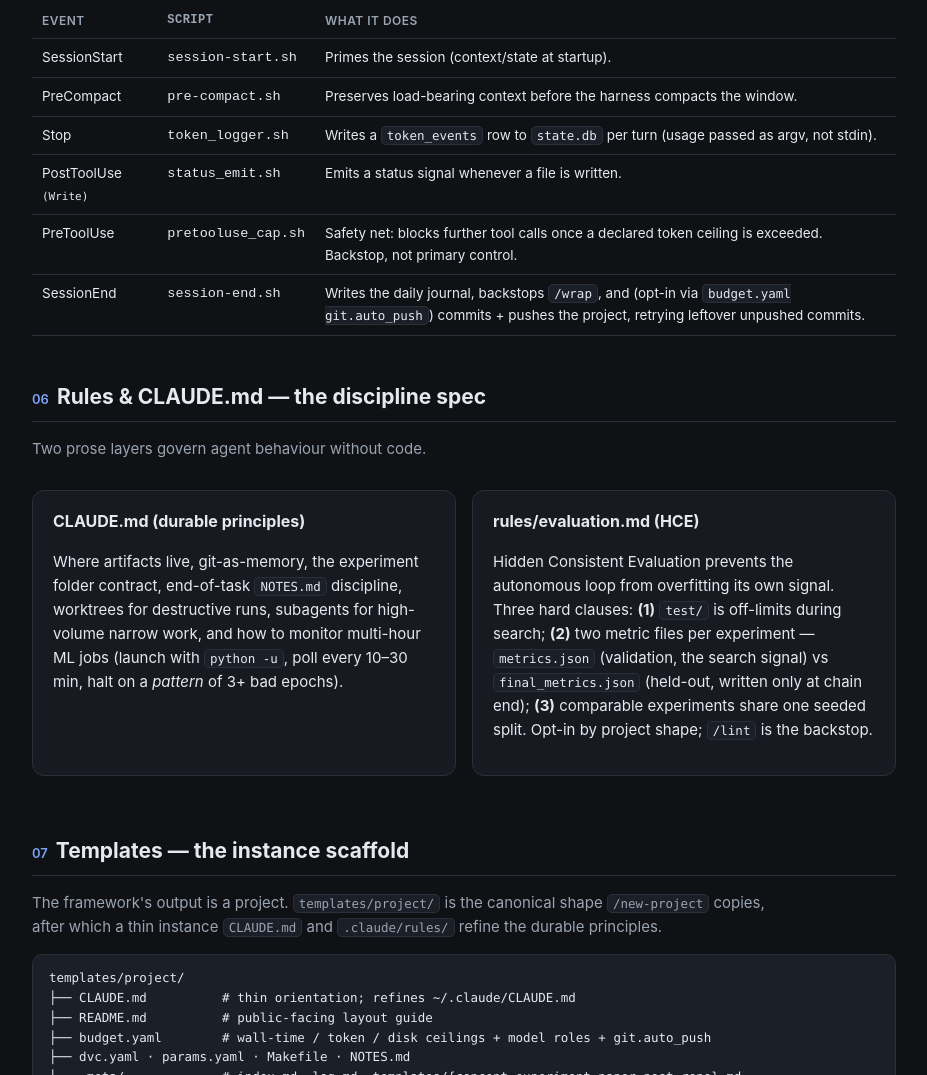
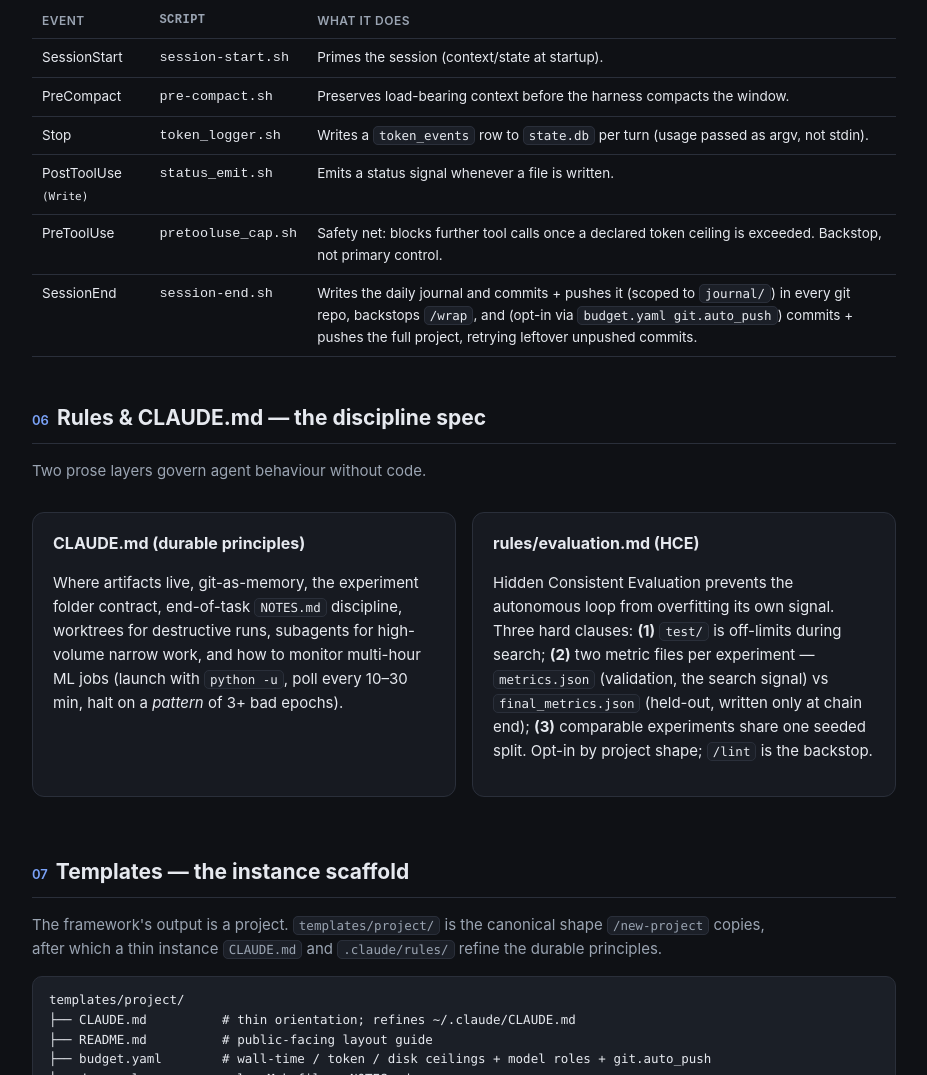
Before and after one commit to eschmitt88/claude-system, a plain HTML site: page docs/index.html in a window 1280 px wide. Shown: the part 4001-5076 px from the top of the page, without its empty margins (300-1227 px from the left). Drawn offline with Linux system fonts and the light colour scheme.

Commit message:
hooks: session-end commits + pushes journal/ in every git repo
The daily journal file had the same root cause as the _meta dirt: a
SessionEnd-written file nothing owned committing, so journal/*.md
lingered untracked in every non-auto_push project. The hook now makes
a scoped 'journal: session <date>' commit (pathspec-limited so no
unrelated working-tree state rides along) and pushes it. A failed push
self-heals: the next session end commits a new journal line and the
retry push carries anything stranded.

Co-Authored-By: Claude Fable 5 <noreply@anthropic.com>

```diff
--- a/docs/index.html
+++ b/docs/index.html
@@ -267,7 +267,7 @@
       <tr><td>Stop</td><td class="mono">token_logger.sh</td><td>Writes a <code>token_events</code> row to <code>state.db</code> per turn (usage passed as argv, not stdin).</td></tr>
       <tr><td>PostToolUse <span class="mono" style="font-size:11px">(Write)</span></td><td class="mono">status_emit.sh</td><td>Emits a status signal whenever a file is written.</td></tr>
       <tr><td>PreToolUse</td><td class="mono">pretooluse_cap.sh</td><td>Safety net: blocks further tool calls once a declared token ceiling is exceeded. Backstop, not primary control.</td></tr>
-      <tr><td>SessionEnd</td><td class="mono">session-end.sh</td><td>Writes the daily journal, backstops <code>/wrap</code>, and (opt-in via <code>budget.yaml git.auto_push</code>) commits + pushes the project, retrying leftover unpushed commits.</td></tr>
+      <tr><td>SessionEnd</td><td class="mono">session-end.sh</td><td>Writes the daily journal and commits + pushes it (scoped to <code>journal/</code>) in every git repo, backstops <code>/wrap</code>, and (opt-in via <code>budget.yaml git.auto_push</code>) commits + pushes the full project, retrying leftover unpushed commits.</td></tr>
     </tbody>
   </table>
 </section>
```
Also changed, not shown: 1 other file.
